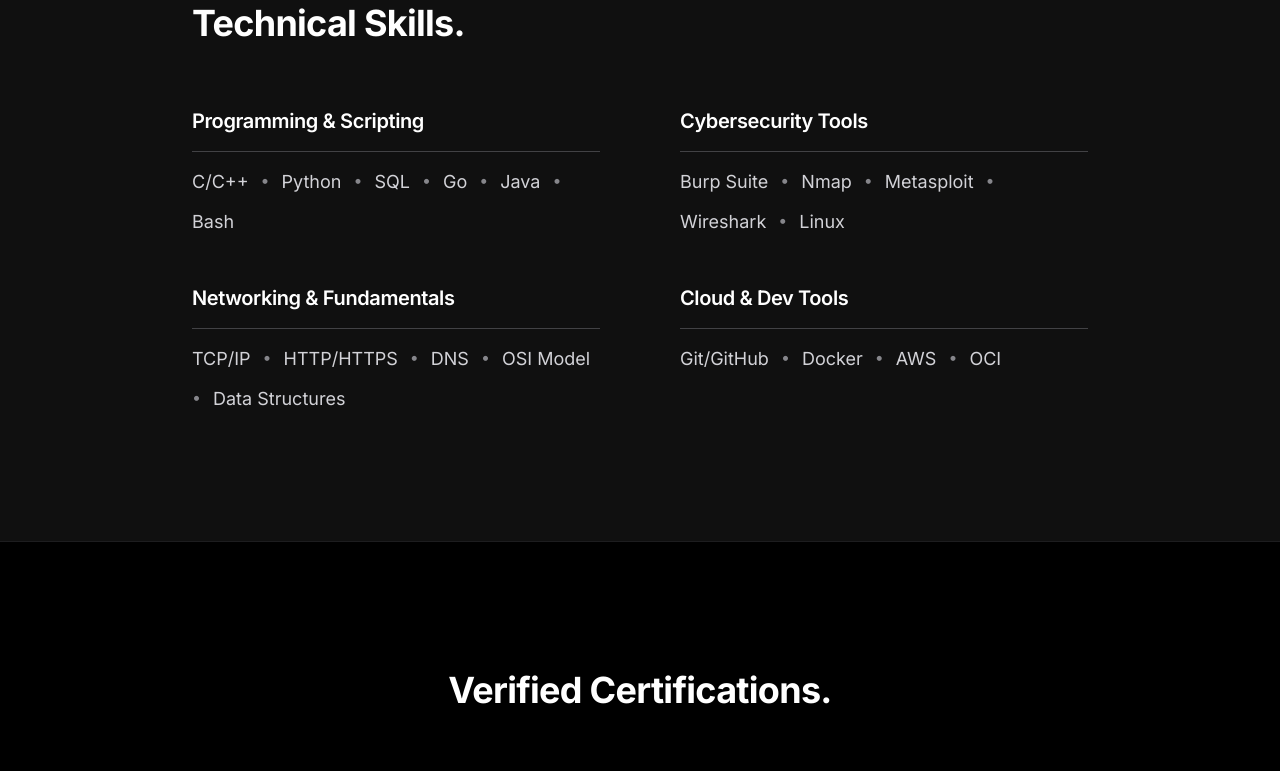
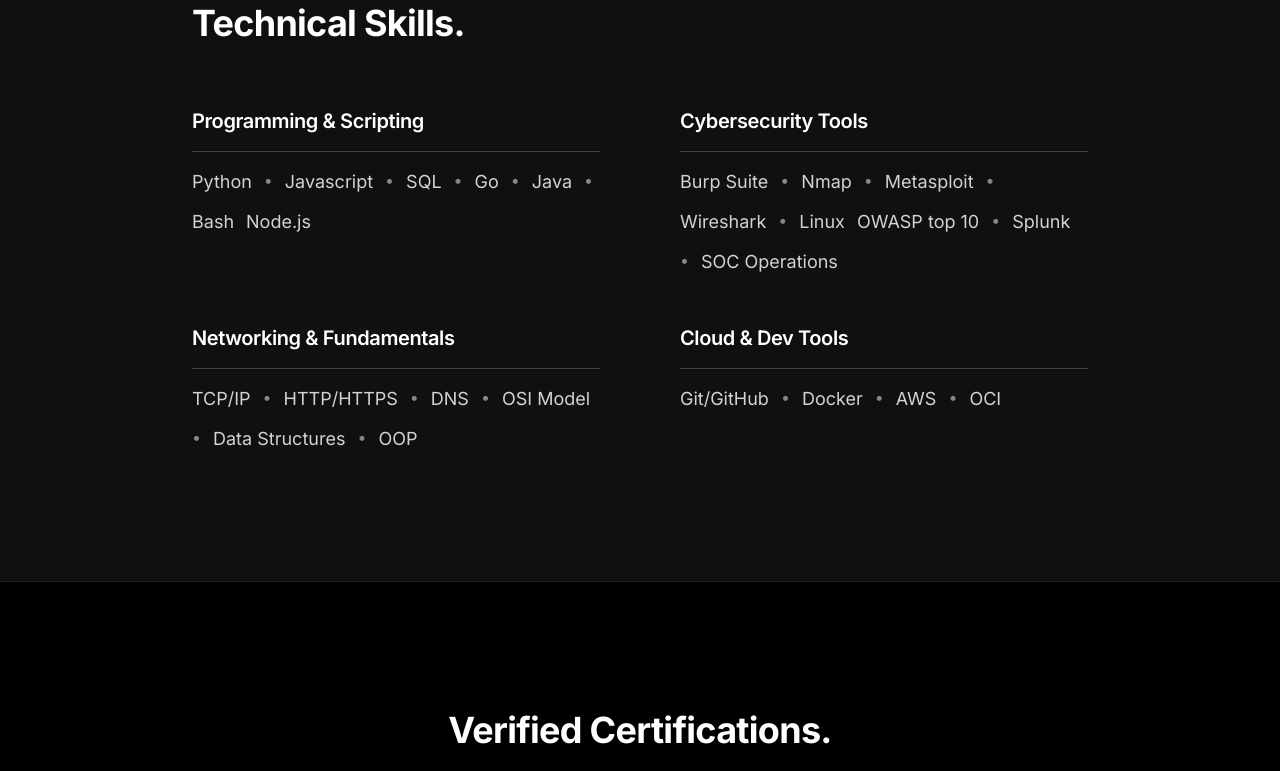
Before and after one commit to himeshbn/himeshbn.github.io, a plain HTML site: page index.html in a window 1280 px wide. Shown: the part 3820-4591 px from the top of the page. Drawn offline with nearby package versions, Linux system fonts and the light colour scheme.

Commit message:
Add programming languages and skills to index.html

```diff
--- a/index.html
+++ b/index.html
@@ -282,9 +282,10 @@
                 <div class="reveal">
                     <h3 class="text-xl font-semibold text-white mb-4 border-b border-[#424245] pb-4">Programming & Scripting</h3>
                     <div class="flex flex-wrap gap-3">
-                        <span class="text-[#d2d2d7] text-lg">C/C++</span>
+
+                        <span class="text-[#d2d2d7] text-lg">Python</span>
                         <span class="text-[#86868b]">•</span>
-                        <span class="text-[#d2d2d7] text-lg">Python</span>
+                        <span class="text-[#d2d2d7] text-lg">Javascript</span>
                         <span class="text-[#86868b]">•</span>
                         <span class="text-[#d2d2d7] text-lg">SQL</span>
                         <span class="text-[#86868b]">•</span>
@@ -293,6 +294,8 @@
                         <span class="text-[#d2d2d7] text-lg">Java</span>
                         <span class="text-[#86868b]">•</span>
                         <span class="text-[#d2d2d7] text-lg">Bash</span>
+                        <span class="text-[#d2d2d7] text-lg">Node.js</span>
+
                     </div>
                 </div>
 
@@ -308,6 +311,11 @@
                         <span class="text-[#d2d2d7] text-lg">Wireshark</span>
                         <span class="text-[#86868b]">•</span>
                         <span class="text-[#d2d2d7] text-lg">Linux</span>
+                        <span class="text-[#d2d2d7] text-lg">OWASP top 10</span>
+                        <span class="text-[#86868b]">•</span>
+                        <span class="text-[#d2d2d7] text-lg">Splunk</span>
+                        <span class="text-[#86868b]">•</span>
+                        <span class="text-[#d2d2d7] text-lg">SOC Operations</span>
                     </div>
                 </div>
 
@@ -323,6 +331,8 @@
                         <span class="text-[#d2d2d7] text-lg">OSI Model</span>
                         <span class="text-[#86868b]">•</span>
                         <span class="text-[#d2d2d7] text-lg">Data Structures</span>
+                        <span class="text-[#86868b]">•</span>
+                        <span class="text-[#d2d2d7] text-lg">OOP</span>
                     </div>
                 </div>
 
```
